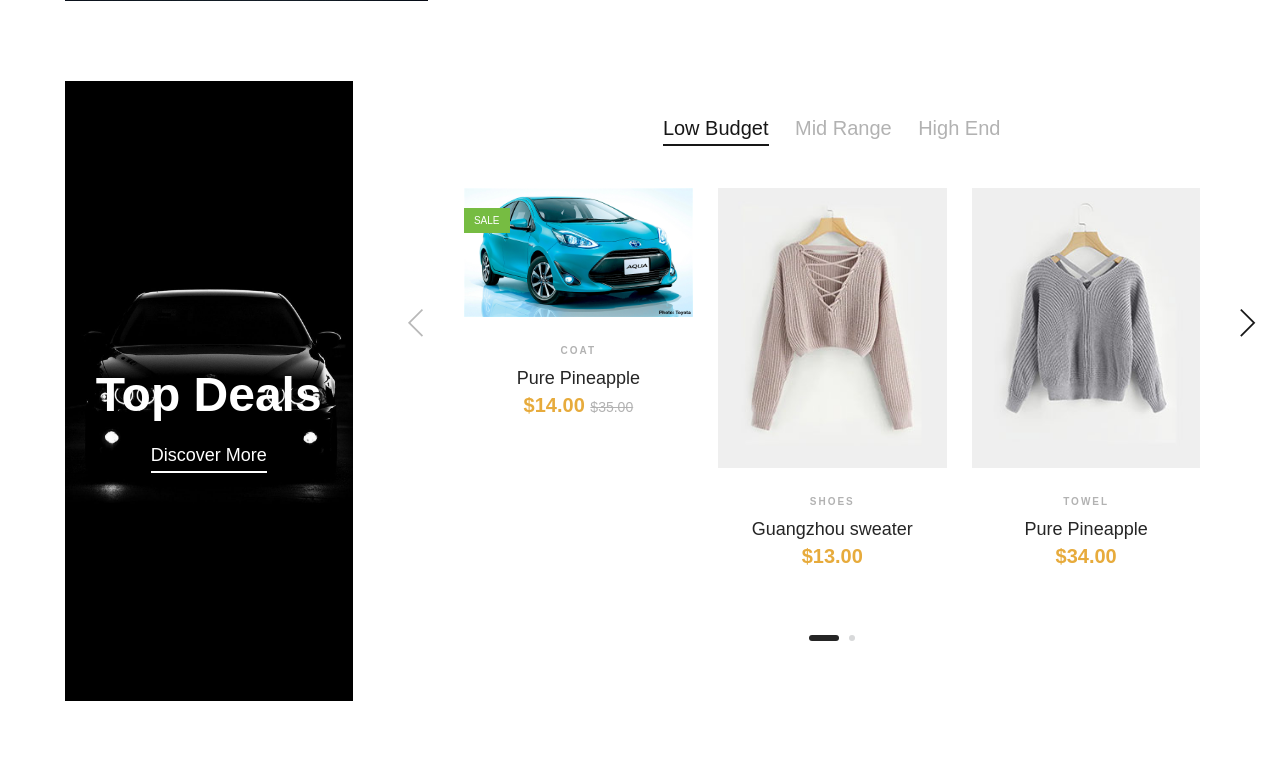
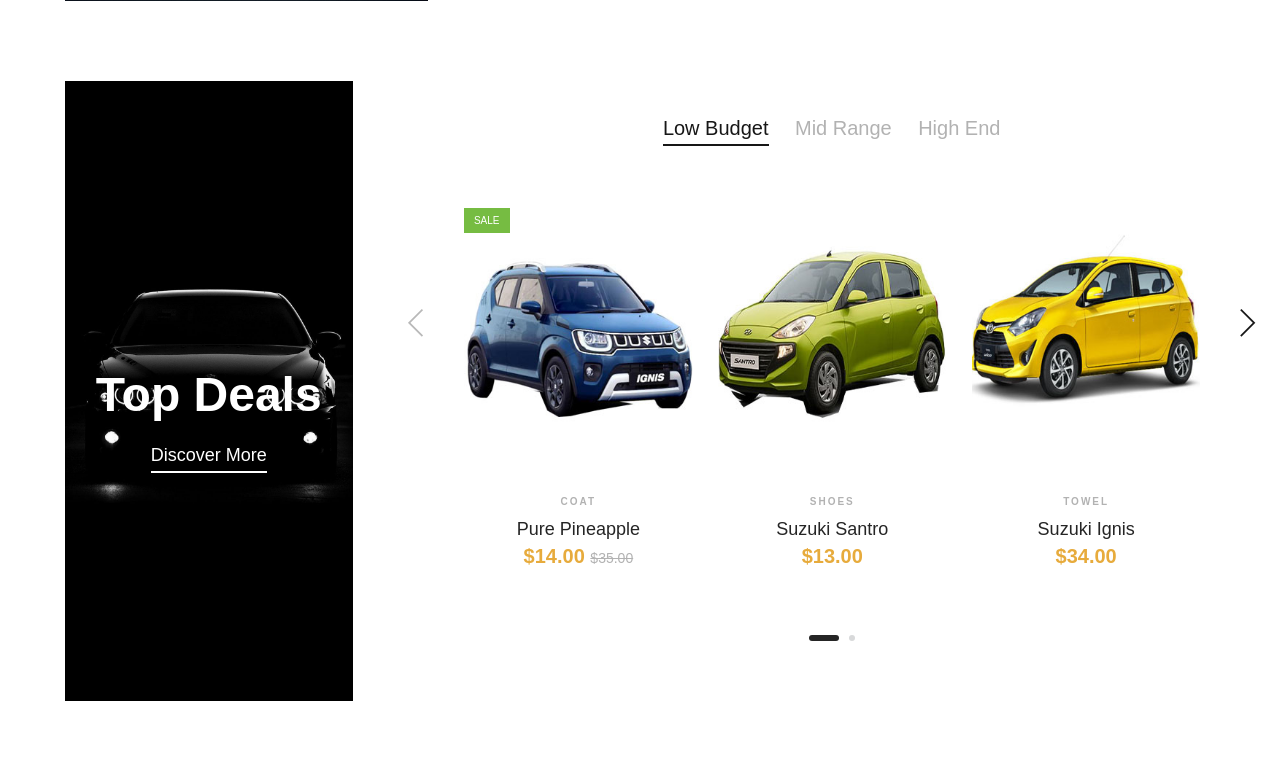
Before and after one commit to UvinduPathirana/Xellar, a Flask app: page / in a window 1280 px wide. Shown: the part 1514-2295 px from the top of the page. Run offline with Flask 2, Linux system fonts and the light colour scheme; some libraries are stand-ins or nearby versions; some web fonts are replaced.

Commit message:
car deals

```diff
--- a/templates/layout.html
+++ b/templates/layout.html
@@ -244,7 +244,7 @@
                     <div class="product-slider owl-carousel">
                         <div class="product-item">
                             <div class="pi-pic">
-                                <img src="img/products/toyota.jpg" alt="">
+                                <img src="img/products/marutilow.jpg" alt="">
                                 <div class="sale">Sale</div>
                                 <div class="icon">
                                     <i class="icon_heart_alt"></i>
@@ -268,7 +268,7 @@
                         </div>
                         <div class="product-item">
                             <div class="pi-pic">
-                                <img src="img/products/women-2.jpg" alt="">
+                                <img src="img/products/hundailow.jpg" alt="">
                                 <div class="icon">
                                     <i class="icon_heart_alt"></i>
                                 </div>
@@ -281,7 +281,7 @@
                             <div class="pi-text">
                                 <div class="catagory-name">Shoes</div>
                                 <a href="#">
-                                    <h5>Guangzhou sweater</h5>
+                                    <h5>Suzuki Santro</h5>
                                 </a>
                                 <div class="product-price">
                                     $13.00
@@ -290,7 +290,7 @@
                         </div>
                         <div class="product-item">
                             <div class="pi-pic">
-                                <img src="img/products/women-3.jpg" alt="">
+                                <img src="img/products/toyotalow.jpg" alt="">
                                 <div class="icon">
                                     <i class="icon_heart_alt"></i>
                                 </div>
@@ -303,7 +303,7 @@
                             <div class="pi-text">
                                 <div class="catagory-name">Towel</div>
                                 <a href="#">
-                                    <h5>Pure Pineapple</h5>
+                                    <h5>Suzuki Ignis</h5>
                                 </a>
                                 <div class="product-price">
                                     $34.00
@@ -312,7 +312,7 @@
                         </div>
                         <div class="product-item">
                             <div class="pi-pic">
-                                <img src="img/products/women-4.jpg" alt="">
+                                <img src="img/products/alto.jpg" alt="">
                                 <div class="icon">
                                     <i class="icon_heart_alt"></i>
                                 </div>
@@ -325,7 +325,7 @@
                             <div class="pi-text">
                                 <div class="catagory-name">Towel</div>
                                 <a href="#">
-                                    <h5>Converse Shoes</h5>
+                                    <h5>Suzuki Alto</h5>
                                 </a>
                                 <div class="product-price">
                                     $34.00
@@ -406,7 +406,7 @@
                             <div class="pi-text">
                                 <div class="catagory-name">Coat</div>
                                 <a href="#">
-                                    <h5>Pure Pineapple</h5>
+                                    <h5>Suzuki Ignis</h5>
                                 </a>
                                 <div class="product-price">
                                     $14.00
@@ -438,7 +438,7 @@
                         </div>
                         <div class="product-item">
                             <div class="pi-pic">
-                                <img src="img/products/man-3.jpg" alt="">
+                                <img src="img/products/marutilow.jpg" alt="">
                                 <div class="icon">
                                     <i class="icon_heart_alt"></i>
                                 </div>
@@ -451,7 +451,7 @@
                             <div class="pi-text">
                                 <div class="catagory-name">Towel</div>
                                 <a href="#">
-                                    <h5>Pure Pineapple</h5>
+                                    <h5>Suzuki Ignis</h5>
                                 </a>
                                 <div class="product-price">
                                     $34.00
@@ -460,7 +460,7 @@
                         </div>
                         <div class="product-item">
                             <div class="pi-pic">
-                                <img src="img/products/man-4.jpg" alt="">
+                                <img src="img/products/hundailow.jpg" alt="">
                                 <div class="icon">
                                     <i class="icon_heart_alt"></i>
                                 </div>
```
